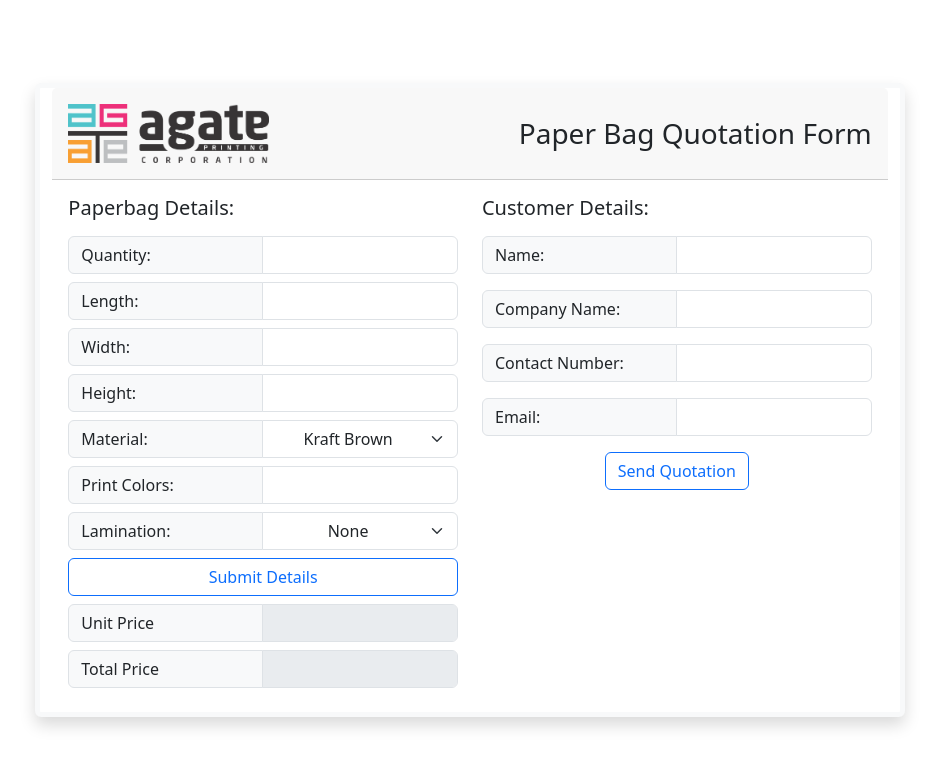
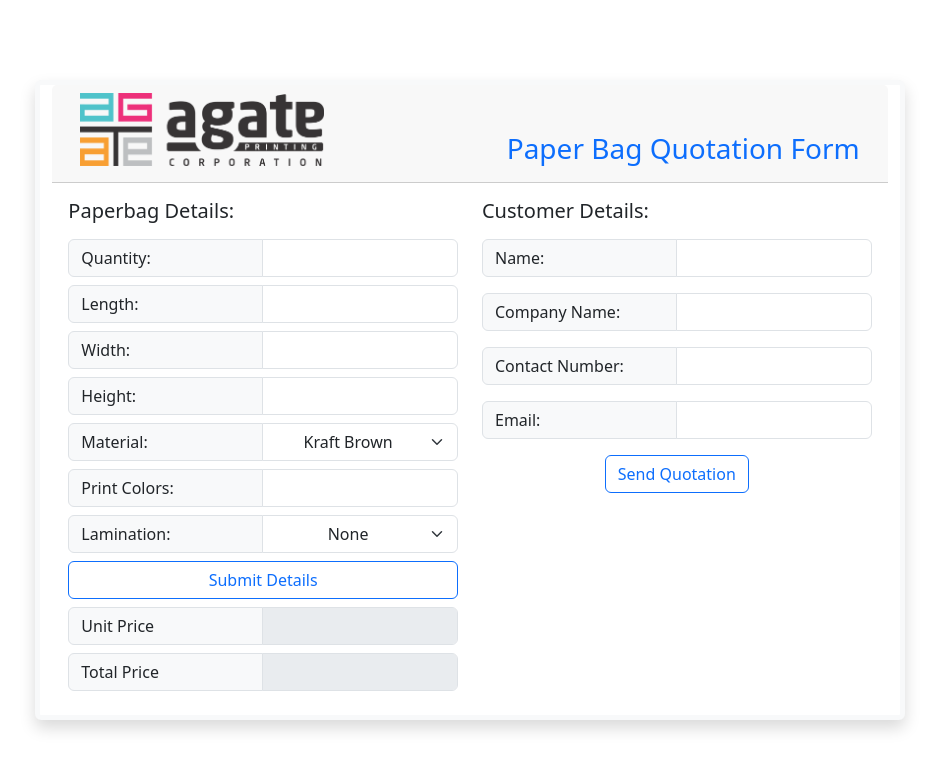
Before and after one commit to ccfalcazar/Paperbag-Quotation, a React (Vite) app: page / in a window 1280 px wide. Shown: the top 770 px of the page, without its empty margins (170-1109 px from the left). Built offline with nearby package versions, Linux system fonts and the light colour scheme.

Commit message:
Update text type

```diff
--- a/src/components/Form/Form.tsx
+++ b/src/components/Form/Form.tsx
@@ -6,11 +6,15 @@ function Form()
     return (
         <div className='vh-100 d-flex row'>
             <div className='col-md-8 card m-auto shadow border border-5 border-light'>
-                <div className='card-header p-3 d-flex align-items-middle'>
-                    <div className='card-img-top w-25'>
+                <div className='card-header pb-3 m-0'>
+                    <div className='row p-0 m-0 text-center'>
+                    <div className='col-md-4'>
                         <Logo/>
                     </div>
-                    <p className='ms-auto mt-auto mb-auto display-6 fs-3 text-dark text-end'>Paper Bag Quotation Form</p>
+                    <div className='col-md-8 mt-auto'>
+                        <p className='display-6 fs-3 text-primary text-md-end pt-4 mb-0'>Paper Bag Quotation Form</p>
+                    </div>
+                    </div>
                 </div>
                 <div className='card-body'>
                     <Requirements/>
--- a/src/components/Requirements/Requirements.tsx
+++ b/src/components/Requirements/Requirements.tsx
@@ -1,5 +1,5 @@
 
-function InputType(item:string, index:number)
+function InputType(item:string, TextType:string)
 {
     let Material = ['Kraft Brown', 'Ordinary', 'Premium'];
     let Lamination = ['None', 'Matte', 'Plastic']
@@ -25,7 +25,7 @@ function InputType(item:string, index:number)
         </select>
         }
     else
-        return <input key={"txt"+item} id={item} type="text" className="form-control text-center"></input>
+        return <input key={"txt"+item} id={item} type={TextType} className="form-control text-center"></input>
 }
 
 function Requirements()
@@ -36,12 +36,13 @@ function Requirements()
         <>
         <div className="row">
             <div className="col-md-6">
+                <form>
                 <h5 className="mb-3">Paperbag Details:</h5>
                 {
-                    Req.map((item,index)=>(
+                    Req.map((item)=>(
                     <div key={"div" + item} className="input-group mb-2">
                             <span key={"span" + item} className="input-group-text w-50">{item}:</span>
-                            {InputType(item,index)}
+                            {InputType(item,"number")}
                     </div>
                 ))}
                 <div className="btn btn-outline-primary w-100 mb-2">Submit Details</div>
@@ -53,18 +54,20 @@ function Requirements()
                     <span className="input-group-text w-50">Total Price</span>
                     <input type="number" className="form-control text-center" disabled key="TotalPrice"></input>
                 </div>
+                </form>
             </div>
             <div className="col-md-6 justify-content-center">
+                <form>
                 <h5 className="mb-3">Customer Details:</h5>
                 {
-                    ClientDetails.map((item,index)=>(
+                    ClientDetails.map((item)=>(
                     <div key={"div" + item} className="input-group mb-3">
                             <span key={"span"+item} className="input-group-text w-50">{item}:</span>
-                            {InputType(item,index)}
+                            {InputType(item,"text")}
                     </div>
                 ))}
                 <span className="d-flex justify-content-center"><button className="btn btn-outline-primary">Send Quotation</button></span>
-
+                </form>
             </div>
         </div>
         </>
```
